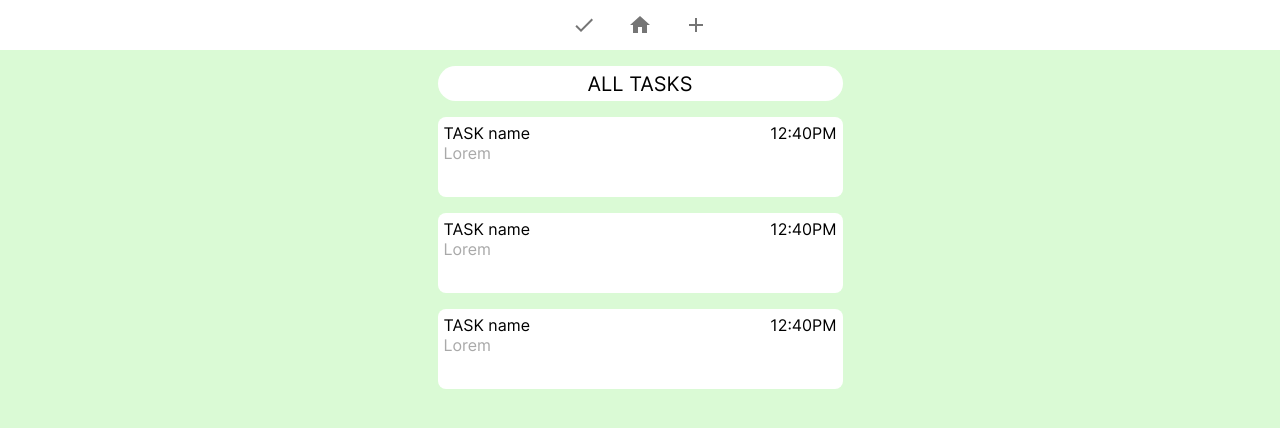
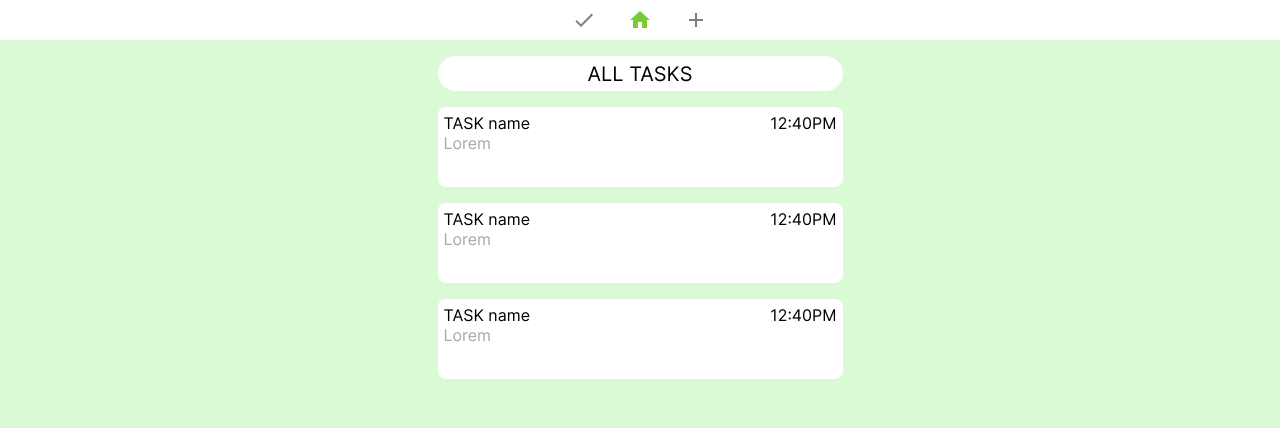
Before and after one commit to Sigma-UP/Totalizator, a React (Create React App) app: page /all in a window 1280 px wide. Shown: the top 428 px of the page. Built offline with nearby package versions, Linux system fonts and the light colour scheme.

Commit message:
modified Header
- Link changed into NavLink
- Current page cannot be selected twice due to disablition if useMatch=true
- Current page`s navItem highlited

```diff
--- a/src/components/Header/HeaderItem/index.jsx
+++ b/src/components/Header/HeaderItem/index.jsx
@@ -1,22 +1,23 @@
 import { IconButton } from "@mui/material";
-import { Link } from "react-router-dom";
-
+import { NavLink, useMatch } from "react-router-dom";
 
 const HeaderItem = (props) => {
   const { path, children } = props;
   return(
-      <Link to={path}>
+      <NavLink to={path}>
           <IconButton
+          disabled={useMatch(path)}
           sx={{
           minWidth: 0,
           borderRadius:'50%',
           height: '40px',
           width: '40px',
           margin: '8px',
-          }}>
+          }}
+          >
             {children}
           </IconButton>
-        </Link>
+      </NavLink>
     )
 }
 
--- a/src/components/Header/index.jsx
+++ b/src/components/Header/index.jsx
@@ -1,24 +1,24 @@
-import HomeIcon from '@mui/icons-material/Home';
-import AddIcon from '@mui/icons-material/Add';
-import DoneIcon from '@mui/icons-material/Done';
-import HeaderItem from "./HeaderItem";
-import "./index.css"
+import HomeIcon from '@mui/icons-material/Home'
+import AddIcon from '@mui/icons-material/Add'
+import DoneIcon from '@mui/icons-material/Done'
+import HeaderItem from './HeaderItem'
+import s from './style.module.css'
+import { useMatch } from 'react-router-dom'
 
-
-const Header = () =>{
-    return(
-        <div className='headerContainer'>
-            <HeaderItem path="/new">
-                <DoneIcon/>
-            </HeaderItem>
-            <HeaderItem path="/all">
-                <HomeIcon/>
-            </HeaderItem>
-            <HeaderItem path="/new">
-                <AddIcon/>
-            </HeaderItem>
-        </div>
-    )
+const Header = () => {
+  return (
+    <div className={s.headerContainer}>
+      <HeaderItem path='/done'>
+        <DoneIcon className={useMatch('/done') ? s.active : s.item} />
+      </HeaderItem>
+      <HeaderItem path='/all'>
+        <HomeIcon className={useMatch('/all') ? s.active : s.item} />
+      </HeaderItem>
+      <HeaderItem path='/new'>
+        <AddIcon className={useMatch('/new') ? s.active : s.item} />
+      </HeaderItem>
+    </div>
+  )
 }
 
-export default Header;
+export default Header
--- a/src/components/Header/index.css
+++ b/src/components/Header/style.module.css
@@ -1,8 +1,16 @@
 .headerContainer{
     background-color: white;
-    height: 50px;
+    height: 40px;
     width: 100%;
     display: flex;
     align-items: center;
     justify-content: center;
 }
+
+.item{
+    color:grey;
+}
+
+.active{
+    color:rgba(120, 204, 54, 1);
+}
```
